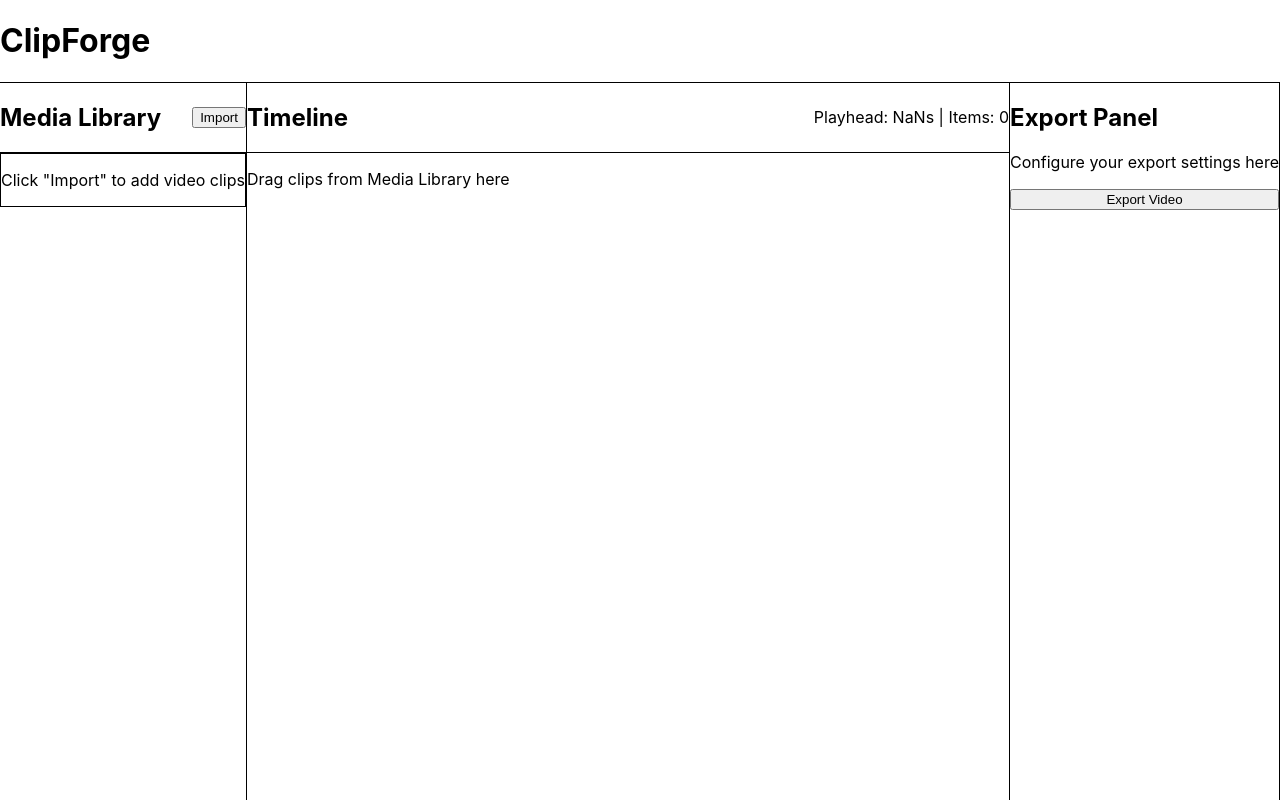
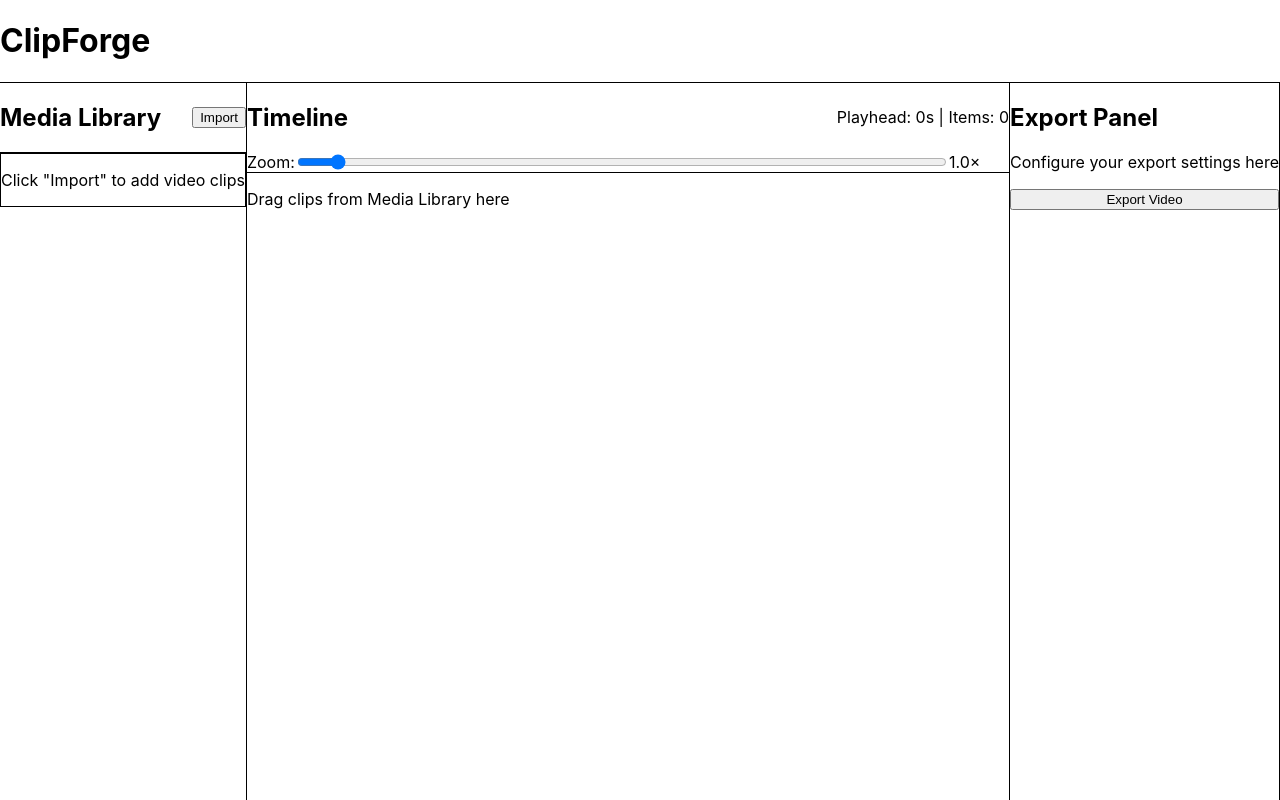
Before and after one commit to dohoonk/Tony-Week3-ClipForge, a React (Vite) app: page / in a window 1280 px wide. Built offline with nearby package versions, Linux system fonts and the light colour scheme.

Commit message:
feat: add timeline zoom (PR 8)
Implement 0.5×–10× zoom slider with horizontal scroll.
Center position maintained during zoom changes.

```diff
--- a/src/renderer/components/Timeline.tsx
+++ b/src/renderer/components/Timeline.tsx
@@ -1,14 +1,26 @@
-import React, { useState, useRef } from 'react'
+import React, { useState, useRef, useMemo } from 'react'
 import { useStore } from '../store'
 
-const PIXELS_PER_SECOND = 50 // 1x zoom
+const BASE_PIXELS_PER_SEC = 50 // 1x zoom
 const TRACK_HEIGHT = 80
 const PLAYHEAD_HEIGHT = TRACK_HEIGHT
+const MIN_ZOOM = 0.5
+const MAX_ZOOM = 10
 
 export function Timeline() {
-  const { trackItems, addTrackItem, setPlayheadSec, playheadSec } = useStore()
+  const store = useStore()
+  const { trackItems, addTrackItem, setPlayheadSec } = store
+  const playheadSec = store.ui.playheadSec
+  const zoom = store.ui.zoom
+  const setZoom = store.setZoom
+
   const [dragOver, setDragOver] = useState(false)
+  const [scrollLeft, setScrollLeft] = useState(0)
   const timelineRef = useRef<HTMLDivElement>(null)
+  const scrollContainerRef = useRef<HTMLDivElement>(null)
+
+  // Calculate pixels per second based on zoom
+  const pixelsPerSecond = BASE_PIXELS_PER_SEC * (zoom || 1)
 
   const handleDragStart = (e: React.DragEvent, clipId: string) => {
     e.dataTransfer.setData('clipId', clipId)
@@ -48,7 +60,7 @@ export function Timeline() {
     }
 
     const mouseX = e.clientX - rect.left
-    const dropTime = mouseX / PIXELS_PER_SECOND
+    const dropTime = (mouseX / pixelsPerSecond) + (scrollLeft / pixelsPerSecond)
 
     console.log('[Timeline] Drop at:', dropTime, 'seconds')
 
@@ -80,10 +92,29 @@ export function Timeline() {
     if (!rect) return
 
     const mouseX = e.clientX - rect.left
-    const clickTime = mouseX / PIXELS_PER_SECOND
+    const clickTime = (mouseX / pixelsPerSecond) + (scrollLeft / pixelsPerSecond)
 
     console.log('[Timeline] Playhead click at:', clickTime, 'seconds')
     setPlayheadSec(clickTime)
+  }
+
+  const handleZoomChange = (e: React.ChangeEvent<HTMLInputElement>) => {
+    const newZoom = parseFloat(e.target.value)
+    // Center scroll position on zoom change
+    const currentCenter = scrollLeft + (timelineRef.current?.clientWidth || 0) / 2
+    const prevPixelsPerSec = pixelsPerSecond
+    const newPixelsPerSec = BASE_PIXELS_PER_SEC * newZoom
+
+    setZoom(newZoom)
+
+    // Maintain center position
+    setTimeout(() => {
+      if (timelineRef.current && scrollContainerRef.current) {
+        const newScrollLeft = currentCenter - (timelineRef.current.clientWidth / 2)
+        scrollContainerRef.current.scrollLeft = newScrollLeft
+        setScrollLeft(newScrollLeft)
+      }
+    }, 0)
   }
 
   // Convert track items to array and sort by position
@@ -94,17 +125,40 @@ export function Timeline() {
   return (
     <section className="flex-1 flex flex-col border-r border-gray-700 bg-gray-900">
       <div className="p-4 border-b border-gray-700 bg-gray-800">
-        <div className="flex items-center justify-between">
+        <div className="flex items-center justify-between mb-2">
           <h2 className="text-lg font-semibold text-white">Timeline</h2>
           <div className="text-sm text-gray-400">
             Playhead: {Math.floor(playheadSec)}s | Items: {sortedItems.length}
           </div>
         </div>
+
+        {/* Zoom Controls */}
+        <div className="flex items-center gap-3">
+          <label className="text-xs text-gray-400">Zoom:</label>
+          <input
+            type="range"
+            min={MIN_ZOOM}
+            max={MAX_ZOOM}
+            step={0.1}
+            value={zoom || 1}
+            onChange={handleZoomChange}
+            className="flex-1 accent-blue-600"
+          />
+          <span className="text-xs text-white min-w-[60px]">
+            {(zoom || 1).toFixed(1)}×
+          </span>
+        </div>
       </div>
 
       <div
+        ref={scrollContainerRef}
+        className="flex-1 overflow-auto bg-gray-900"
+        onScroll={(e) => setScrollLeft(e.currentTarget.scrollLeft)}
+      >
+        <div
           ref={timelineRef}
-        className="flex-1 relative bg-gray-900 overflow-hidden"
+          className="relative bg-gray-900"
+          style={{ minWidth: '100%', height: '100%' }}
           onDragOver={handleDragOver}
           onDragEnter={(e) => {
             e.preventDefault()
@@ -128,7 +182,7 @@ export function Timeline() {
           <div
             className="absolute w-0.5 bg-blue-500 z-30 transition-all pointer-events-none"
             style={{
-              left: `${playheadSec * PIXELS_PER_SECOND}px`,
+              left: `${playheadSec * pixelsPerSecond}px`,
               height: `${PLAYHEAD_HEIGHT}px`,
             }}
           >
@@ -136,13 +190,19 @@ export function Timeline() {
           </div>
 
           {/* Track items */}
-          {sortedItems.map((item) => (
+          {sortedItems.map((item) => {
+            // Get clip duration from store for proper width
+            const clip = useStore.getState().clips[item.clipId]
+            const itemDuration = (item.outSec - item.inSec) || 10 // fallback to 10 seconds
+            const itemWidth = itemDuration * pixelsPerSecond
+
+            return (
               <div
                 key={item.id}
                 className="absolute bg-purple-600 border-2 border-purple-400 cursor-pointer hover:bg-purple-500 hover:border-purple-300 transition-all shadow-lg z-20"
                 style={{
-                left: `${item.trackPosition * PIXELS_PER_SECOND}px`,
-                width: `${10 * PIXELS_PER_SECOND}px`, // Default 10 seconds width
+                  left: `${item.trackPosition * pixelsPerSecond}px`,
+                  width: `${itemWidth}px`,
                   height: `${TRACK_HEIGHT - 10}px`,
                   top: '5px',
                 }}
@@ -150,10 +210,11 @@ export function Timeline() {
                 onDoubleClick={() => handleDoubleClick(item.id)}
               >
                 <div className="p-2 text-white text-xs truncate">
-                TrackItem
+                  {clip?.name || 'TrackItem'}
                 </div>
               </div>
-          ))}
+            )
+          })}
         </div>
 
         {/* Empty state */}
@@ -163,6 +224,7 @@ export function Timeline() {
           </div>
         )}
         </div>
+      </div>
     </section>
   )
 }
```
Also changed, not shown: 1 other file (tests, documents, lock files or other folders). Lines whose indentation alone changed are shown as unchanged.
